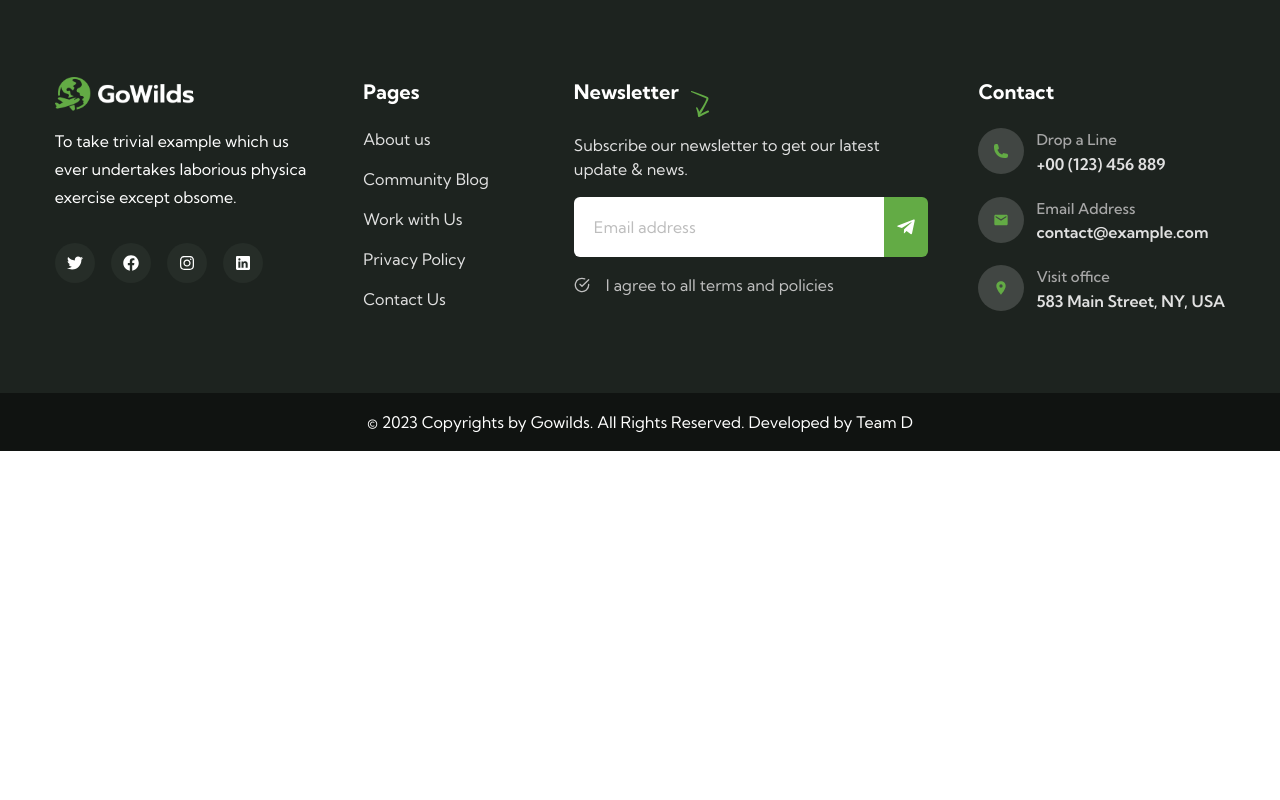
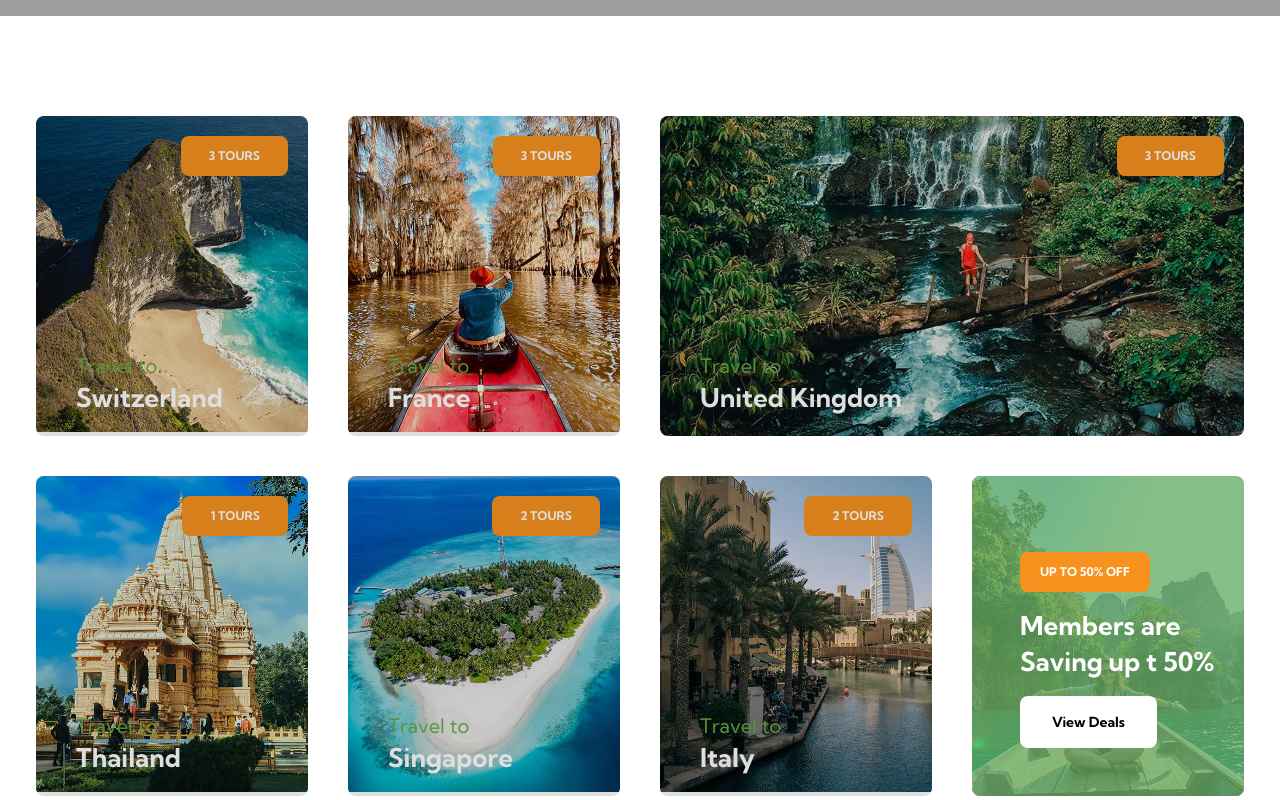
Before and after one commit to Pyae-Sone-Phone-Myint/GoWilds, a React (Vite) app: page /destination in a window 1280 px wide. Shown: the part 380-1180 px from the top of the page. Before the commit the page ends 831 px from the top, so only its background shows below. Built offline with nearby package versions, Linux system fonts and the light colour scheme; grey boxes are pictures that could not be loaded.

Commit message:
destination

```diff
--- a/src/App.jsx
+++ b/src/App.jsx
@@ -10,9 +10,8 @@ import "./App.css"
 const App = () => {
   return (
     <>
-      <div className="sticky top-0 z-[1000]">
+
         <Navbar />
-      </div>
       <Path />
       <Footer />
     </>
--- /dev/null
+++ b/src/pages/Destination/Destination.jsx
@@ -0,0 +1,178 @@
+import React from "react";
+
+const Destination = () => {
+  return (
+    <div>
+      <div className=" md:min-h-[250px] min-h-[200px] mb-20 relative flex items-center justify-center overflow-hidden z-50">
+        <div className="landing-img"></div>
+        <div className=" text-white absolute bottom-0 left-4">
+          <h1 className=" text-[40px] md:text-[70px] font-[700] capitalize">
+            Destination
+          </h1>
+        </div>
+      </div>
+      <div className="flex flex-wrap px-4 md:flex-row flex-col gap-y-5 md:gap-y-0">
+        <div className=" md:w-3/12 w-full md:p-5 destination-container relative">
+          <div className=" uppercase text-xs font-bold px-7 py-3 bg-secondary absolute z-10 text-white rounded-lg right-10 top-10">
+            3 tours
+          </div>
+          <div className=" absolute z-10 p-10 bottom-0">
+            <h4 className=" text-primary text-xl font-normal leading-7">
+              Travel to
+            </h4>
+            <h2 className=" text-white text-[26px] font-bold leading-9">
+              Switzerland
+            </h2>
+          </div>
+          <div className=" rounded-lg overflow-hidden relative  h-80 object-cover">
+            <div className="absolute bg-[#00000021] w-full h-full z-10"></div>
+
+            <img
+              src="src/assets/images/Destination/image-08.jpg"
+              className=" object-cover destination-img"
+              alt=""
+            />
+          </div>
+        </div>
+        <div className=" md:w-3/12 w-full md:p-5 destination-container relative">
+          <div className=" uppercase text-xs font-bold px-7 py-3 bg-secondary absolute z-10 text-white rounded-lg right-10 top-10">
+            3 tours
+          </div>
+          <div className=" absolute z-10 p-10 bottom-0">
+            <h4 className=" text-primary text-xl font-normal leading-7">
+              Travel to
+            </h4>
+            <h2 className=" text-white text-[26px] font-bold leading-9">
+              France
+            </h2>
+          </div>
+          <div className=" rounded-lg overflow-hidden relative h-80 object-cover">
+            <div className="absolute bg-[#00000021] w-full h-full z-10"></div>
+
+            <img
+              src="src/assets/images/Destination/image-09.jpg"
+              className=" object-cover destination-img"
+              alt=""
+            />
+          </div>
+        </div>
+        <div className=" md:w-6/12  md:p-5 destination-container relative">
+          <div className=" uppercase text-xs font-bold px-7 py-3 bg-secondary absolute z-10 text-white rounded-lg right-10 top-10">
+            3 tours
+          </div>
+          <div className=" absolute z-10 p-10 bottom-0">
+            <h4 className=" text-primary text-xl font-normal leading-7">
+              Travel to
+            </h4>
+            <h2 className=" text-white text-[26px] font-bold leading-9">
+              United Kingdom
+            </h2>
+          </div>
+          <div className=" rounded-lg overflow-hidden relative w-full h-80 object-cover">
+            <div className="absolute bg-[#00000021] w-full h-full z-10"></div>
+
+            <img
+              src="src/assets/images/Destination/image-10.jpg"
+              className=" w-full h-full object-cover destination-img"
+              alt=""
+            />
+          </div>
+        </div>
+
+        <div className=" md:w-3/12 w-full md:p-5 destination-container relative">
+          <div className=" uppercase text-xs font-bold px-7 py-3 bg-secondary absolute z-10 text-white rounded-lg right-10 top-10">
+            1 tours
+          </div>
+          <div className=" absolute z-10 p-10 bottom-0">
+            <h4 className=" text-primary text-xl font-normal leading-7">
+              Travel to
+            </h4>
+            <h2 className=" text-white text-[26px] font-bold leading-9">
+              Thailand
+            </h2>
+          </div>
+          <div className=" rounded-lg overflow-hidden relative h-80 object-cover">
+            <div className="absolute bg-[#00000021] w-full h-full z-10"></div>
+
+            <img
+              src="src/assets/images/Destination/image-11.jpg"
+              className=" object-cover destination-img"
+              alt=""
+            />
+          </div>
+        </div>
+        <div className=" md:w-3/12 w-full md:p-5 destination-container relative">
+          <div className=" uppercase text-xs font-bold px-7 py-3 bg-secondary absolute z-10 text-white rounded-lg right-10 top-10">
+            2 tours
+          </div>
+          <div className=" absolute z-10 p-10 bottom-0">
+            <h4 className=" text-primary text-xl font-normal leading-7">
+              Travel to
+            </h4>
+            <h2 className=" text-white text-[26px] font-bold leading-9">
+              Singapore
+            </h2>
+          </div>
+          <div className=" rounded-lg overflow-hidden relative h-80 object-cover">
+            <div className="absolute bg-[#00000021] w-full h-full z-10"></div>
+
+            <img
+              src="src/assets/images/Destination/image-12.jpg"
+              className=" object-cover destination-img"
+              alt=""
+            />
+          </div>
+        </div>
+        <div className=" md:w-3/12 w-full md:p-5 destination-container relative">
+          <div className=" uppercase text-xs font-bold px-7 py-3 bg-secondary absolute z-10 text-white rounded-lg right-10 top-10">
+            2 tours
+          </div>
+          <div className=" absolute z-10 p-10 bottom-0">
+            <h4 className=" text-primary text-xl font-normal leading-7">
+              Travel to
+            </h4>
+            <h2 className=" text-white text-[26px] font-bold leading-9">
+              Italy
+            </h2>
+          </div>
+          <div className=" rounded-lg overflow-hidden relative  h-80 object-cover">
+            <div className="absolute bg-[#00000021] w-full h-full z-10"></div>
+
+            <img
+              src="src/assets/images/Destination/image-13.jpg"
+              className=" object-cover destination-img"
+              alt=""
+            />
+          </div>
+        </div>
+        <div className=" md:w-3/12 w-full md:p-5 destination-container relative">
+          <div className=" absolute z-20 p-12 bottom-5 flex flex-col justify-start  items-start gap-4">
+            <span className=" uppercase text-xs font-bold px-5 py-3 bg-secondary  text-white rounded-lg ">
+              up to 50% off
+            </span>
+
+            <h2 className=" text-white text-[26px] font-bold leading-9">
+              Members are <br /> Saving up t 50%
+            </h2>
+            <a
+              href="/about"
+              className=" py-4 px-8 rounded-lg bg-white font-bold text-sm"
+            >
+              View Deals
+            </a>
+          </div>
+          <div className=" rounded-lg overflow-hidden relative  h-80">
+            <div className="absolute bg-[rgba(98,171,96,0.75)] w-full h-full z-10"></div>
+            <img
+              src="src/assets/images/Destination/tour-10.jpg"
+              className=" h-full object-cover destination-img"
+              alt=""
+            />
+          </div>
+        </div>
+      </div>
+    </div>
+  );
+};
+
+export default Destination;
--- a/src/routes/Path.jsx
+++ b/src/routes/Path.jsx
@@ -15,6 +15,7 @@ import ContactPage from "../pages/Contact/ContactPage";
 import New01 from "../pages/New/New01";
 import News01Page2 from "../pages/New/News01Page2";
 import News1Detail from "../pages/New/News1Detail";
+import Destination from "../pages/Destination/Destination";
 
 
 
@@ -23,23 +24,26 @@ const Path = () => {
   return (
     <>
       <Routes>
+        <Route path="/" element={<Home />} />
 
-
-        <Route path="/" element={<Home/>}/>
-
-        <Route path="/tours-page" element={<Tours name={name} setName={setName}/>}/>
-        <Route path="/tours-page/tour-detail" element={<TourDetail name={name}/>}/>
+        <Route
+          path="/tours-page"
+          element={<Tours name={name} setName={setName} />}
+        />
+        <Route
+          path="/tours-page/tour-detail"
+          element={<TourDetail name={name} />}
+        />
         <Route path="/contact" element={<ContactPage />} />
         <Route path="/about" element={<About />} />
         <Route path="/team" element={<Team />} />
         <Route path="/gallery" element={<Gallery />} />
         <Route path="/team-carousel" element={<Team_carousel />} />
 
-        <Route path="/news01" element={<New01/>}/>
-        <Route path="/news01page2" element={<News01Page2/>}/>
-        <Route path="/new1detail" element={<News1Detail/>}/>
-
-
+        <Route path="/news01" element={<New01 />} />
+        <Route path="/news01page2" element={<News01Page2 />} />
+        <Route path="/new1detail" element={<News1Detail />} />
+        <Route path="/destination" element={<Destination/> } />
       </Routes>
     </>
   );
```
